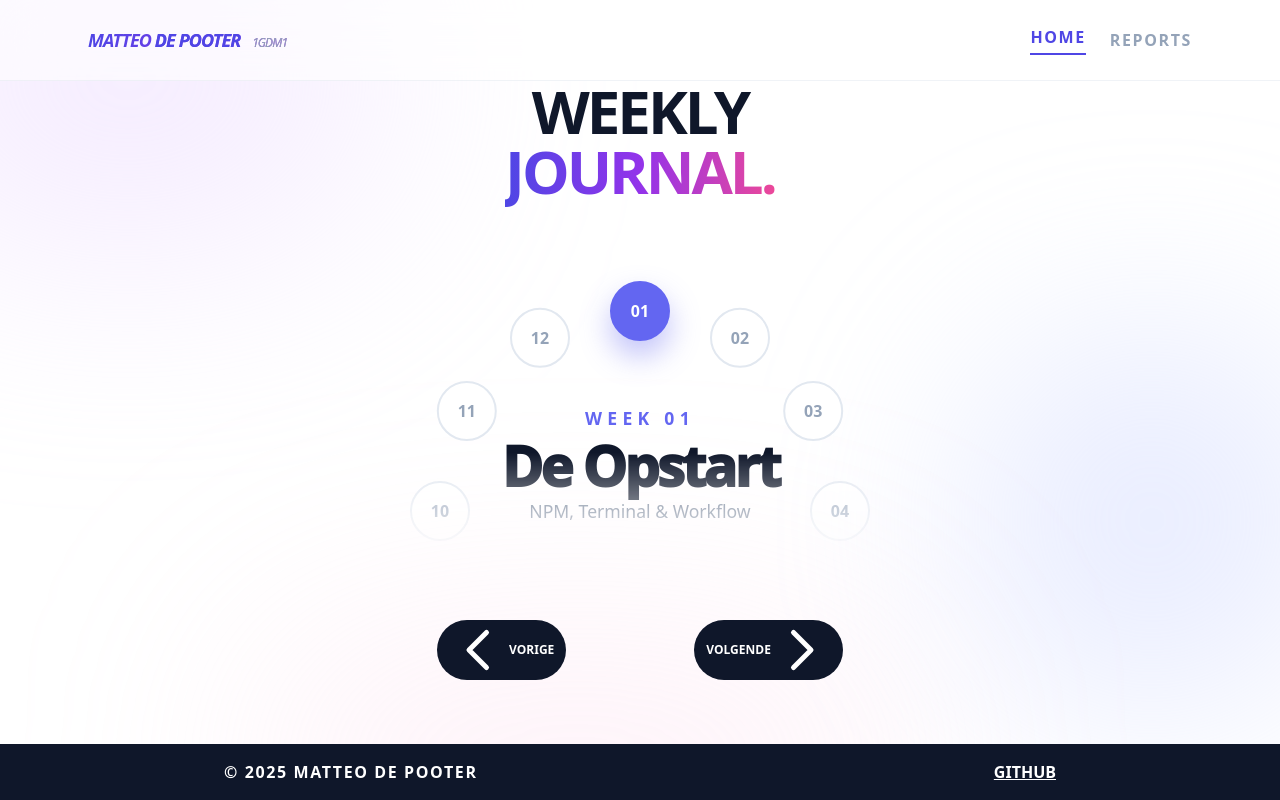
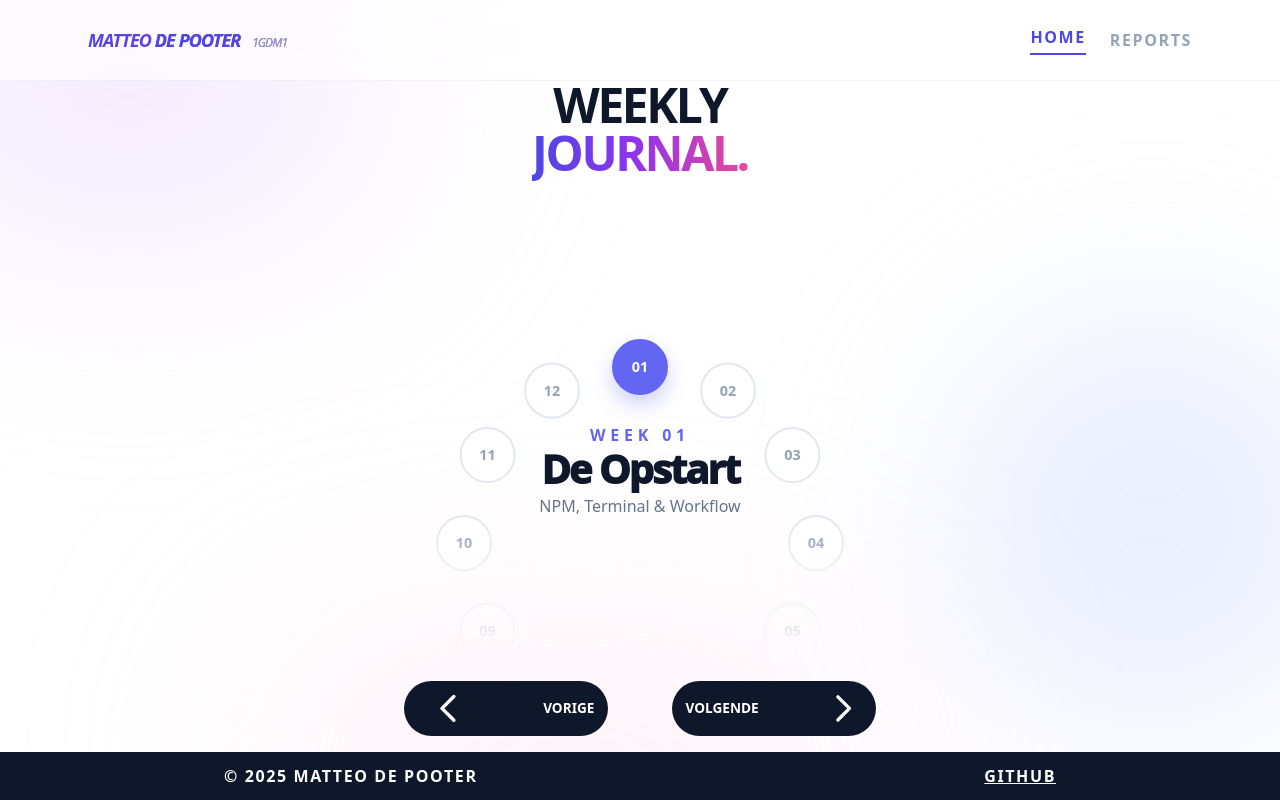
Before and after one commit to MatteoDePooter/Matteo-De-Pooter, a website: page index.html in a window 1280 px wide. Drawn offline with Linux system fonts and the light colour scheme.

Commit message:
Update index.html

```diff
--- a/index.html
+++ b/index.html
@@ -2,13 +2,13 @@
 <html lang="nl">
 <head>
   <meta charset="UTF-8" />
-  <meta name="viewport" content="width=device-width, initial-scale=1.0" />
+  <meta name="viewport" content="width=device-width, initial-scale=1.0, maximum-scale=1.0, user-scalable=no" />
   <title>Portfolio | Matteo De Pooter</title>
   <link href="dist/output.css" rel="stylesheet">
   <style>
     :root {
-      /* Dynamische straal: schaalt vloeiend tussen mobiel en desktop */
-      --radius: clamp(160px, 25vw, 280px);
+      /* Straal iets verkleind voor betere fit op één pagina */
+      --radius: clamp(150px, 22vh, 250px);
     }
 
     /* Achtergrond animatie/blobs */
@@ -23,22 +23,25 @@
     #wheel-container {
       position: relative;
       width: 100%;
-      height: clamp(380px, 60vh, 550px);
+      /* Neemt de beschikbare ruimte tussen header en navigatie knoppen */
+      flex-grow: 1;
       display: flex;
       align-items: center;
       justify-content: center;
       margin: 0 auto;
-      mask-image: linear-gradient(to bottom, black 65%, transparent 95%);
-      -webkit-mask-image: linear-gradient(to bottom, black 65%, transparent 95%);
+      mask-image: linear-gradient(to bottom, black 70%, transparent 98%);
+      -webkit-mask-image: linear-gradient(to bottom, black 70%, transparent 98%);
       cursor: grab;
       overflow: hidden;
+      touch-action: none;
     }
 
     #wheel-container:active { cursor: grabbing; }
 
     #wheel {
       position: absolute;
-      top: 80%;
+      /* Iets hoger gezet (was 80%) zodat het beter in het scherm past zonder scroll */
+      top: 75%;
       width: 0; height: 0;
       transition: transform 0.8s cubic-bezier(0.16, 1, 0.3, 1);
       user-select: none;
@@ -46,7 +49,8 @@
 
     .center-info {
       position: absolute;
-      top: 68%;
+      /* Informatie iets hoger dan het middelpunt van het wiel */
+      top: 60%;
       transform: translateY(-50%);
       text-align: center;
       z-index: 50;
@@ -55,18 +59,17 @@
       padding: 0 1rem;
     }
 
-    /* Typografie schaalt mee met schermgrootte */
     #info-desc {
-      font-size: clamp(0.75rem, 2vw, 1.1rem);
+      font-size: clamp(0.75rem, 2vh, 1rem);
       color: #6366f1;
       font-weight: 900;
       text-transform: uppercase;
       letter-spacing: 0.3em;
-      margin-bottom: 5px;
+      margin-bottom: 2px;
       display: block;
     }
     #info-title {
-      font-size: clamp(2rem, 6vw, 3.5rem);
+      font-size: clamp(1.8rem, 5vh, 3rem);
       font-weight: 950;
       color: #0f172a;
       margin: 0;
@@ -74,7 +77,7 @@
       line-height: 1;
     }
     #info-detail {
-      font-size: clamp(0.85rem, 2vw, 1.1rem);
+      font-size: clamp(0.8rem, 2vh, 1rem);
       color: #64748b;
       margin-top: 5px;
       font-weight: 500;
@@ -83,10 +86,10 @@
     .week-item {
       position: absolute;
       left: 0; top: 0;
-      width: clamp(50px, 8vw, 60px);
-      height: clamp(50px, 8vw, 60px);
-      margin-left: calc(clamp(50px, 8vw, 60px) / -2);
-      margin-top: calc(clamp(50px, 8vw, 60px) / -2);
+      width: clamp(45px, 7vh, 60px);
+      height: clamp(45px, 7vh, 60px);
+      margin-left: calc(clamp(45px, 7vh, 60px) / -2);
+      margin-top: calc(clamp(45px, 7vh, 60px) / -2);
       display: flex;
       justify-content: center;
       align-items: center;
@@ -105,15 +108,18 @@
       color: #94a3b8;
       text-decoration: none;
       transition: all 0.4s;
-      font-size: clamp(0.8rem, 2vw, 1rem);
+      font-size: clamp(0.75rem, 1.8vh, 1rem);
+      -webkit-tap-highlight-color: transparent;
+      user-select: none;
+      touch-action: none;
     }
 
     .week-circle.active {
       border-color: #6366f1;
       background: #6366f1;
       color: white;
-      transform: scale(1.3);
-      box-shadow: 0 15px 30px rgba(99, 102, 241, 0.4);
+      transform: scale(1.25);
+      box-shadow: 0 10px 20px rgba(99, 102, 241, 0.3);
     }
 
     #vorigevolgende {
@@ -121,130 +127,69 @@
       flex-direction: row;
       justify-content: center;
       align-items: center;
-      gap: 1.5rem; /* Ruimte tussen knoppen op mobiel */
-      width: 20em;
-      padding: 2em;
+      gap: 1rem;
+      width: 15em;
+      max-width: 500px;
+      margin: 0 auto;
+      padding-bottom: 1.5rem; /* Ruimte boven de footer */
+      padding: 1em;
     }
 
      #knop{
        width: 5em;
-      height: 5em;
-
-    }
-
-    #knopvorige{
-      width: 20em;
-      height: 5em;
-      display: flex;
+       height: 3em;
+       justify-content: center;
        align-items: center;
-      justify-content: center;
-      gap: 0px;
-      padding: 1em;
-
-    }
-
-     #knopvolgende{
-      width: 20em;
-      height: 5em;
-      display: flex;
-      flex-direction: wrap;
-      align-items: center;
-      justify-content: space-around;
-      gap: 0px;
-      padding: 1em;
 
      }
 
     .nav-btn {
-      width: 140px; /* Vaste breedte op mobiel */
-      height: 50px;
+      flex: 1;
+      height: 48px;
       display: flex;
       align-items: center;
       justify-content: center;
       gap: 0.5rem;
       border-radius: 9999px;
-      background-color: #0f172a; /* slate-900 */
+      background-color: #0f172a;
       color: white;
       font-weight: 700;
       font-size: 0.75rem;
       transition: all 0.3s ease;
-      box-shadow: 0 10px 25px rgba(0,0,0,0.1);
     }
 
-    .nav-btn:hover { background-color: #6366f1; }
     .nav-btn:active { transform: scale(0.95); }
 
-    nav{
-      position: absolute;
+    @media (min-width: 768px) {
+      #vorigevolgende { gap: 4rem; }
+      .nav-btn { height: 55px; font-size: 0.85rem; }
     }
 
-    /* Desktop aanpassingen */
-    @media (min-width: 768px) {
-      #vorigevolgende {
-        gap: 8rem; /* De vertrouwde grote ruimte op PC */
-      }
-      .nav-btn {
-        width: 180px; /* Iets breder op PC */
-        height: 60px;
-        font-size: 0.9rem;
-      }
-    }
-
-    @media (max-width: 640px) {
-    #wheel-container {
-      height: 450px;
-      mask-image: linear-gradient(to bottom, black 80%, transparent 100%);
-    }
-    #wheel {
-      top: 85%; /* Wiel iets lager op mobiel voor meer focus op de tekst */
-    }
-    :root {
-      --radius: 170px; /* Kleinere cirkel voor mobiel */
-    }
-  }
-
-  /* Voorkom scrollen op de volledige pagina */
+    /* Strenge 'No-Scroll' regels */
     html, body {
       height: 100%;
+      width: 100%;
       overflow: hidden;
       margin: 0;
       padding: 0;
+      position: fixed; /* Voorkomt 'bounce' op iOS */
     }
 
-/* Zorg dat de main content de rest van het scherm vult zonder te overstroomen */
-main {
-  height: calc(100vh - 80px - 100px); /* 100vh min nav (80px) en min footer/header ruimte */
+    body {
       display: flex;
       flex-direction: column;
-  justify-content: center;
-  align-items: center;
+    }
+
+    main {
+      flex: 1;
+      display: flex;
+      flex-direction: column;
       overflow: hidden;
     }
-
-#wheel-container {
-  /* Gebruik flex-grow om de beschikbare ruimte te vullen */
-  flex-grow: 1;
-  width: 100%;
-  max-height: 60vh;
-  margin: 0 auto;
-  position: relative;
-}
-
-/* Pas de radius aan op basis van schermhoogte zodat het wiel nooit van het scherm valt */
-:root {
-  --radius: min(25vh, 250px);
-}
-
-@media (max-width: 640px) {
-  :root { --radius: 150px; }
-  #info-title { font-size: 2.5rem; }
-}
-
-
   </style>
 </head>
 
-<body class="bg-white text-slate-900 min-h-screen font-sans overflow-x-hidden flex flex-col">
+<body class="bg-white text-slate-900 font-sans">
 
   <div class="fixed inset-0 -z-10 overflow-hidden pointer-events-none">
     <div class="absolute -top-[10%] -left-[10%] w-[40%] h-[40%] rounded-full bg-purple-200/50 blur-[120px]"></div>
@@ -266,13 +211,13 @@ main {
   </div>
 </nav>
 
-  <header class="shrink-0 pt-6 pb-2 text-center px-4">
-    <h1 class="text-4xl md:text-6xl font-black tracking-tighter uppercase leading-none">
+  <header class="shrink-0 pt-4 pb-0 text-center px-4">
+    <h1 class="text-3xl md:text-5xl font-black tracking-tighter uppercase leading-none">
       Weekly<br><span class="bg-gradient-to-r from-indigo-600 via-purple-600 to-pink-500 bg-clip-text text-transparent">Journal.</span>
     </h1>
   </header>
 
-  <main class="flex-grow">
+  <main>
     <div id="wheel-container">
       <div class="center-info">
         <span id="info-desc">WEEK 01</span>
@@ -320,22 +265,22 @@ main {
       </div>
     </div>
 
-    <div id="vorigevolgende" class="flex flex-row gap-4 mb-8">
-      <button id="knopvorige" onclick="navigate(1)" class="flex-1 max-w-[160px] md:max-w-none md:px-12 py-4 md:py-5 bg-slate-900 text-white rounded-full font-bold shadow-2xl hover:bg-indigo-600 transition-all active:scale-95 flex items-center justify-center gap-2 md:gap-3 text-xs md:text-base">
-        <svg id="knop" class="w-4 h-4 md:w-6 md:h-6" fill="none" stroke="currentColor" viewBox="0 0 24 24"><path stroke-linecap="round" stroke-linejoin="round" stroke-width="2" d="M15 19l-7-7 7-7"/></svg>
+    <div id="vorigevolgende">
+      <button id="vorigevolgende" onclick="navigate(1)" class="nav-btn">
+        <svg id="knop" class="w-4 h-4" fill="none" stroke="currentColor" viewBox="0 0 24 24"><path stroke-linecap="round" stroke-linejoin="round" stroke-width="2" d="M15 19l-7-7 7-7"/></svg>
         VORIGE
       </button>
-      <button id="knopvolgende" onclick="navigate(-1)" class="flex-1 max-w-[160px] md:max-w-none md:px-12 py-4 md:py-5 bg-slate-900 text-white rounded-full font-bold shadow-2xl hover:bg-indigo-600 transition-all active:scale-95 flex items-center justify-center gap-2 md:gap-3 text-xs md:text-base">
+      <button id="vorigevolgende" onclick="navigate(-1)" class="nav-btn">
         VOLGENDE
-        <svg id="knop" class="w-4 h-4 md:w-6 md:h-6" fill="none" stroke="currentColor" viewBox="0 0 24 24"><path stroke-linecap="round" stroke-linejoin="round" stroke-width="2" d="M9 5l7 7-7 7"/></svg>
+        <svg id="knop" class="w-4 h-4" fill="none" stroke="currentColor" viewBox="0 0 24 24"><path stroke-linecap="round" stroke-linejoin="round" stroke-width="2" d="M9 5l7 7-7 7"/></svg>
       </button>
     </div>
   </main>
 
- <footer class="shrink-0 py-4 bg-slate-900 text-white">
-    <div class="max-w-4xl mx-auto px-8 flex justify-between items-center">
-      <p class="text-[10px] uppercase font-bold tracking-widest">© 2025 Matteo De Pooter</p>
-      <a href="https://github.com/MatteoDePooter" class="text-[10px] font-bold underline">GITHUB</a>
+  <footer class="shrink-0 py-3 bg-slate-900 text-white">
+    <div class="max-w-4xl mx-auto px-8 flex justify-between items-center text-[10px] font-bold tracking-widest uppercase">
+      <p>© 2025 Matteo De Pooter</p>
+      <a target="_blank" href="https://github.com/MatteoDePooter" class="underline">GITHUB</a>
     </div>
   </footer>
 
@@ -347,6 +292,7 @@ main {
     let currentRotation = 0;
     let isDragging = false;
     let startX = 0;
+    let tempRotation = 0;
 
     function navigate(direction) {
       rotateTo(currentRotation + (direction * 30));
@@ -354,17 +300,19 @@ main {
 
     function rotateTo(deg) {
       currentRotation = deg;
+      wheel.style.transition = 'transform 0.8s cubic-bezier(0.16, 1, 0.3, 1)';
       wheel.style.transform = `rotate(${currentRotation}deg)`;
       updateActiveState();
     }
 
     function updateActiveState() {
-      let activeIndex = Math.round((currentRotation / -30) % 12);
+      const rotationToUse = isDragging ? tempRotation : currentRotation;
+      let activeIndex = Math.round((rotationToUse / -30) % 12);
       if (activeIndex < 0) activeIndex += 12;
 
       circles.forEach((circle, i) => {
         const initialAngle = i * 30;
-        circle.style.transform = `rotate(${-initialAngle - currentRotation}deg)`;
+        circle.style.transform = `rotate(${-initialAngle - rotationToUse}deg)`;
         circle.classList.remove('active');
 
         if (i === activeIndex) {
@@ -376,54 +324,44 @@ main {
       });
     }
 
-    // Mouse Events
-    container.addEventListener('mousedown', (e) => {
+    function handleStart(e) {
       isDragging = true;
-      startX = e.pageX;
+      startX = e.pageX || e.touches[0].pageX;
       wheel.style.transition = 'none';
-    });
+    }
 
-    window.addEventListener('mousemove', (e) => {
+    function handleMove(e) {
       if (!isDragging) return;
-      const x = e.pageX;
-      const walk = (x - startX) * 0.2;
-      wheel.style.transform = `rotate(${currentRotation + walk}deg)`;
-      circles.forEach((circle, i) => {
-        const initialAngle = i * 30;
-        circle.style.transform = `rotate(${-initialAngle - (currentRotation + walk)}deg)`;
-      });
-    });
 
-    window.addEventListener('mouseup', () => {
+      // Voorkom dat de pagina scrollt tijdens het draaien
+      if (e.cancelable) e.preventDefault();
+
+      const x = e.pageX || e.touches[0].pageX;
+      // Gevoeligheid verhoogd van 0.25 naar 0.5 voor minder moeite bij draaien
+      const walk = (x - startX) * 0.5;
+
+      tempRotation = currentRotation + walk;
+      wheel.style.transform = `rotate(${tempRotation}deg)`;
+      updateActiveState();
+    }
+
+    function handleEnd() {
       if (!isDragging) return;
       isDragging = false;
-      currentRotation = Math.round((currentRotation + (event.pageX - startX) * 0.2) / 30) * 30;
-      wheel.style.transition = 'transform 0.8s cubic-bezier(0.16, 1, 0.3, 1)';
+
+      // Bereken de dichtstbijzijnde stap van 30 graden
+      currentRotation = Math.round(tempRotation / 30) * 30;
+
+      // Forceer de rotatie naar het exacte punt
       rotateTo(currentRotation);
-    });
+    }
 
-    // Touch Support
-    container.addEventListener('touchstart', (e) => {
-      isDragging = true;
-      startX = e.touches[0].pageX;
-      wheel.style.transition = 'none';
-    });
-
-    window.addEventListener('touchmove', (e) => {
-      if (!isDragging) return;
-      const x = e.touches[0].pageX;
-      const walk = (x - startX) * 0.2;
-      wheel.style.transform = `rotate(${currentRotation + walk}deg)`;
-      updateActiveState();
-    });
-
-    window.addEventListener('touchend', () => {
-      if (!isDragging) return;
-      isDragging = false;
-      currentRotation = Math.round(currentRotation / 30) * 30;
-      wheel.style.transition = 'transform 0.8s cubic-bezier(0.16, 1, 0.3, 1)';
-      rotateTo(currentRotation);
-    });
+    container.addEventListener('mousedown', handleStart);
+    window.addEventListener('mousemove', handleMove);
+    window.addEventListener('mouseup', handleEnd);
+    container.addEventListener('touchstart', handleStart, { passive: false });
+    window.addEventListener('touchmove', handleMove, { passive: false });
+    window.addEventListener('touchend', handleEnd);
 
     circles.forEach(circle => {
       circle.addEventListener('click', (e) => {
```
Lines whose indentation alone changed are shown as unchanged.
